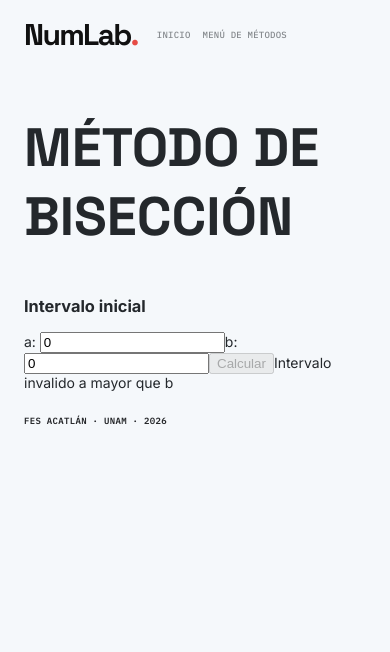
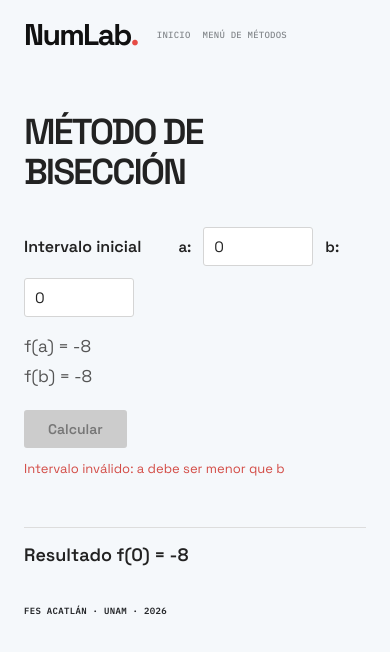
Before and after one commit to IvanEspMar/NumLab, a React (Vite) app: page /nolineal/biseccion in a window 390 px wide. Shown: the top 652 px of the page. Built offline with nearby package versions, Linux system fonts and the light colour scheme.

Commit message:
Apliaqué diseño a la el metodo de biseción y renombre sus clases de css

```diff
--- a/src/routes/problems/nolineal/biseccion/biseccion.scss
+++ b/src/routes/problems/nolineal/biseccion/biseccion.scss
@@ -1,28 +1,191 @@
 
-.seccion-biseccion {
+.bisection {
+    width: 100%;
+    color: #222;
+    font-family: 'Space Grotesk', sans-serif;
+
     h1 {
-        margin-top: 45px;
-        font-family: 'Space Grotesk', sans-serif;
+        margin: 45px 0 35px;
         font-size: 54px;
+        font-weight: 600;
+        letter-spacing: -2px;
+        line-height: 1.1;
     }
-    table {
-        border-collapse: collapse;
-        background-color: white;
-        font-family: 'Space Grotesk', sans-serif;
-        font-size: 22px;
 
-        td,th {
-            padding: 5px 15px;
-            min-width: 100px;
-            text-align: center;
-            border: 2px solid rgb(228, 228, 228);
+    &__interval-inputs {
+        display: flex;
+        align-items: center;
+        gap: 12px;
+
+        h3 {
+            margin: 0 25px 0 0;
+            font-size: 16px;
+            font-weight: 600;
+        }
+
+        label {
+            font-size: 15px;
+            font-weight: 600;
+        }
+    }
+
+    &__interval-values {
+        display: flex;
+        gap: 35px;
+        padding: 18px 0;
+
+        span {
+            font-size: 17px;
+            color: #555;
+            font-variant-numeric: tabular-nums;
+        }
+    }
+
+    input {
+        width: 110px;
+        box-sizing: border-box;
+        border: 1px solid #d5d5d5;
+        padding: 9px 10px;
+        background: white;
+        border-radius: 3px;
+        font-family: inherit;
+        font-size: 15px;
+        color: #222;
+        outline: none;
+        transition: border-color 150ms ease;
+
+        &:hover {
+            border-color: #999;
+        }
+
+        &:focus {
+            border-color: #41B0EA;
+        }
+
+        &::placeholder {
+            color: #aaa;
+        }
+    }
+
+    &__calculation-controls {
+        display: flex;
+        align-items: center;
+        flex-wrap: wrap;
+        gap: 12px;
+        padding: 5px 0 25px;
+
+        button {
+            border: none;
+            border-radius: 3px;
+            padding: 10px 24px;
+            background: #41B0EA;
+            color: white;
+            font-family: inherit;
+            font-size: 14px;
+            font-weight: 600;
+            cursor: pointer;
+            transition: background 150ms ease;
+
+            &:hover:not(:disabled) {
+                background: #269bd8;
+            }
+
+            &:disabled {
+                background: #ccc;
+                color: #777;
+                cursor: not-allowed;
+            }
+        }
+
+        span {
+            font-size: 13px;
+            color: #d34b45;
+        }
+    }
+
+    &__iterations-table {
+    width: 100%;
+    border-collapse: collapse;
+    background: white;
+    font-size: 15px;
+    font-variant-numeric: tabular-nums;
+
+    th, td {
+        padding: 12px 15px;
+        text-align: center;
+        border: 1px solid #e5e5e5;
+    }
+
+    th {
+        background: #f3f6f8;
+        color: #444;
+        font-weight: 600;
+        border-top: 1px solid #ddd;
+    }
+
+    tbody {
+        tr {
+            animation: rowAppear 0.3s ease both;
+        }
+        @for $i from 1 through 20 {
+            tr:nth-child(#{$i}) {
+                animation-delay: #{$i * 0.04}s;
+            }
         }
         tr:nth-child(odd) {
-            background-color: #f3f3f3;
+            background: #fafafa;
         }
 
-        tr:nth-child(even) {
-            background-color: white;
+        tr:hover {
+            background: #edf7fc;
         }
     }
 }
+
+@keyframes rowAppear {
+    from {
+        opacity: 0;
+        transform: translateY(8px);
+    }
+
+    to {
+        opacity: 1;
+        transform: translateY(0);
+    }
+}
+
+    &__result {
+        margin-top: 25px;
+        padding: 15px 0;
+        border-top: 1px solid #ddd;
+        font-size: 18px;
+        font-weight: 600;
+        font-variant-numeric: tabular-nums;
+    }
+}
+
+@media (max-width: 700px) {
+    .bisection {
+        h1 {
+            font-size: 36px;
+        }
+
+        &__interval-inputs {
+            flex-wrap: wrap;
+        }
+
+        &__interval-values {
+            flex-direction: column;
+            gap: 8px;
+        }
+
+        &__iterations-table {
+            font-size: 12px;
+
+            th, td {
+                padding: 8px 5px;
+                min-width: 0;
+            }
+        }
+    }
+}
--- a/src/routes/problems/nolineal/biseccion/biseccion.tsx
+++ b/src/routes/problems/nolineal/biseccion/biseccion.tsx
@@ -1,93 +1,134 @@
 
 import { useState } from "react";
 import "./biseccion.scss";
-import RowBisec, {type RowBisecType} from "./tablas";
 
-function ecuation(x:number) {
-  return (x ** 3 + 8 * x - 7)
+interface RowBisecType {
+    a: number;
+    b: number;
+    c: number;
+    fa: number;
+    fb: number;
+    fc: number;
+    aChanged: boolean;
+}
+
+function equation(x: number) {
+    return (-1 * (x + 1) ** 3 + 8 * x - 7);
 }
 
 function Biseccion() {
-  const [iteration, setIterations] = useState<RowBisecType[]>([])
-  const [a, setA] = useState(0)
-  const [b, setB] = useState(0)
-  const [sol, setSol] = useState(0)
-  const intervaIsValid = a < b
-  const hasSignChange =  ecuation(a) * ecuation(b) < 0
-  const tolerance = 0.00001
-  const decimals = 6
+    const [iterations, setIterations] = useState<RowBisecType[]>([]);
+    const [a, setA] = useState(0);
+    const [b, setB] = useState(0);
+    const [sol, setSol] = useState(a);
 
+    const intervalIsValid = a < b;
+    // Valida si f(a) y f(b) tienen signos diferentes.
+    const intervalHasSignChange = equation(a) * equation(b) < 0;
+    const tolerance = 0.00001;
+    const decimals = 6;
 
     function computeIterations() {
-    const c1 = (a + b) / 2
-    const firstIteration:RowBisecType = {a: a, b:b, c: c1, fa: ecuation(a), fb: ecuation(b), fc: ecuation(c1)}
-    let interations = [firstIteration]
-    let i = 0
+        const c1 = (a + b) / 2;
+        const firstIteration: RowBisecType = {
+            a: a, b: b, c: c1,
+            fa: equation(a), fb: equation(b), fc: equation(c1),
+            aChanged: false
+        };
+
+        let interations = [firstIteration];
+        let i = 0;
+
         do {
-      const acHasSignChange = interations[i].fa * interations[i].fc < 0
-      const newA = acHasSignChange ? interations[i].a : interations[i].c
-      const newB = acHasSignChange ? interations[i].c : interations[i].b
-      const newC = (newA + newB) / 2
-      const fa = ecuation(newA)
-      const fb = ecuation(newB)
-      const fc = ecuation(newC)
-      const newItaration = {a: newA, b:newB, c: newC, fa: fa, fb: fb, fc: fc}
+            // Verificamos si f(a) y f(c) tienen signos contrarios.
+            const acHasSignChange = interations[i].fa * interations[i].fc < 0;
 
-      interations.push(newItaration)
-      i++
-      if(Math.abs(fc) < tolerance) {
-        setSol(newC)
-        break
+            // Si es así, a mantiene su valor y b toma el valor intermedio c de la iteración anterior.
+            // De lo contrario, b mantiene su valor y a toma el valor intermedio c de la iteración anterior.
+            const newA = acHasSignChange ? interations[i].a : interations[i].c;
+            const newB = acHasSignChange ? interations[i].c : interations[i].b;
+
+            const newC = (newA + newB) / 2;
+            const fa = equation(newA);
+            const fb = equation(newB);
+            const fc = equation(newC);
+
+            const newItaration = {
+                a: newA, b: newB, c: newC,
+                fa: fa, fb: fb, fc: fc,
+                aChanged: !acHasSignChange
+            };
+
+            interations.push(newItaration);
+            i++;
+
+            if (Math.abs(fc) < tolerance) {
+                setSol(newC);
+                break;
             }
-    } while (i < 50)
+        } while (i < 50);
 
-    setIterations(interations)
+        setIterations(interations);
     }
 
     return (
-    <section className="seccion-biseccion">
+        <section className="bisection">
             <h1>MÉTODO DE BISECCIÓN</h1>
-      <div className="intervalo-biseccion">
+
+            <div className="bisection__interval-inputs">
                 <h3>Intervalo inicial</h3>
-        <label>a: <input value={a} onChange={(e) => setA(Number(e.target.value))} type="number" placeholder="0" /></label>
-        <label>b: <input value={b} onChange={(e) => setB(Number(e.target.value))} type="number" placeholder="0" /></label>
-        <button disabled={!(intervaIsValid && hasSignChange)} onClick={() => computeIterations()}>Calcular</button>
-        {intervaIsValid ? "" : "Intervalo invalido a mayor que b"}
-        {hasSignChange || !intervaIsValid ? "": "Intervalo invalido f(a) y f(b) tienen el mismo signo"}
+                <label htmlFor="interval-a">a:</label>
+                <input id="interval-a" value={a} onChange={(e) => setA(Number(e.target.value))} type="number" placeholder="0" />
+                <label htmlFor="interval-b">b:</label>
+                <input id="interval-b" value={b} onChange={(e) => setB(Number(e.target.value))} type="number" placeholder="0" />
             </div>
-      {iteration.length > 0 &&
-      <table>
+
+            <div className="bisection__interval-values">
+                <span>f(a) = {equation(a)}</span>
+                <span>f(b) = {equation(b)}</span>
+            </div>
+
+            <div className="bisection__calculation-controls">
+                <button disabled={!(intervalIsValid && intervalHasSignChange)} onClick={computeIterations}>
+                    Calcular
+                </button>
+                <span>{intervalIsValid ? "" : "Intervalo inválido: a debe ser menor que b"}</span>
+                <span>{intervalHasSignChange || !intervalIsValid ? "" : "f(a) y f(b) tienen el mismo signo"}</span>
+            </div>
+
+            <div className="bisection__result">
+              Resultado {"f(" + sol + ") = " + equation(sol)}
+            </div>
+            {iterations.length > 0 &&
+                <table className="bisection__iterations-table">
                     <thead>
                         <tr>
-            <td>n</td>
+                            <th>n</th>
                             <th>a</th>
+                            <th>c</th>
                             <th>b</th>
-            <th>c</th>
                             <th>f(a)</th>
+                            <th>f(c)</th>
                             <th>f(b)</th>
-            <th>f(c)</th>
                         </tr>
                     </thead>
                     <tbody>
-          {iteration.map((iteration, i) =>
-            <RowBisec
-              i={i}
-              a={Number(iteration.a.toFixed(decimals))}
-              b={Number((iteration.b).toFixed(decimals))}
-              c={Number((iteration.c).toFixed(decimals))}
-              fa={Number((iteration.fa).toFixed(decimals))}
-              fb={Number((iteration.fb).toFixed(decimals))}
-              fc={Number((iteration.fc).toFixed(decimals))}
-              key={i}
-            />)
+                        {iterations.map(({ a, b, c, fa, fb, fc }, i) => (
+                            <tr key={i}>
+                                <td>{i}</td>
+                                <td>{Number(a.toFixed(decimals))}</td>
+                                <td>{Number(c.toFixed(decimals))}</td>
+                                <td>{Number(b.toFixed(decimals))}</td>
+                                <td>{Number(fa.toFixed(decimals))}</td>
+                                <td>{Number(fc.toFixed(decimals))}</td>
+                                <td>{Number(fb.toFixed(decimals))}</td>
+                            </tr>
+                        ))}
+                    </tbody>
+                </table>
             }
-          {"f(" + sol + ")" + " = " + ecuation(sol)}
-        </tbody>
-      </table>}
-
         </section>
     );
 }
 
-
 export default Biseccion;
--- a/src/routes/problems/nolineal/biseccion/tablas.tsx
+++ /dev/null
@@ -1,34 +0,0 @@
-export interface RowBisecType {
-    a: number;
-    b: number;
-    c: number;
-    fa: number;
-    fb: number;
-    fc: number;
-}
-
-export interface RowBisecProps {
-    a: number;
-    b: number;
-    c: number;
-    fa: number;
-    fb: number;
-    fc: number;
-    i: number | string;
-}
-
-function RowBisec({ a, b, c, fa, fb, fc, i}: RowBisecProps) {
-    return (
-        <tr>
-            <td>{i}</td>
-            <td>{a}</td>
-            <td>{b}</td>
-            <td>{c}</td>
-            <td>{fa}</td>
-            <td>{fb}</td>
-            <td>{fc}</td>
-        </tr>
-    );
-}
-
-export default RowBisec;
```
Also changed, not shown: src/routes/problems/nolineal/newton/newton.tsx (added, +82 -0 lines). Lines whose indentation alone changed are shown as unchanged.
